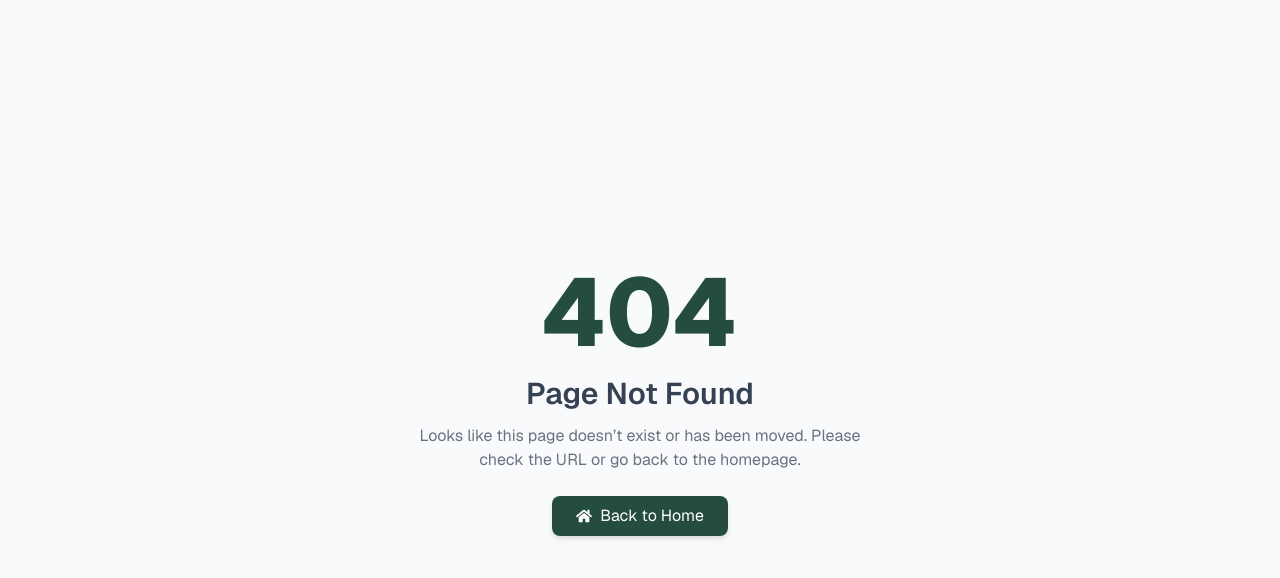
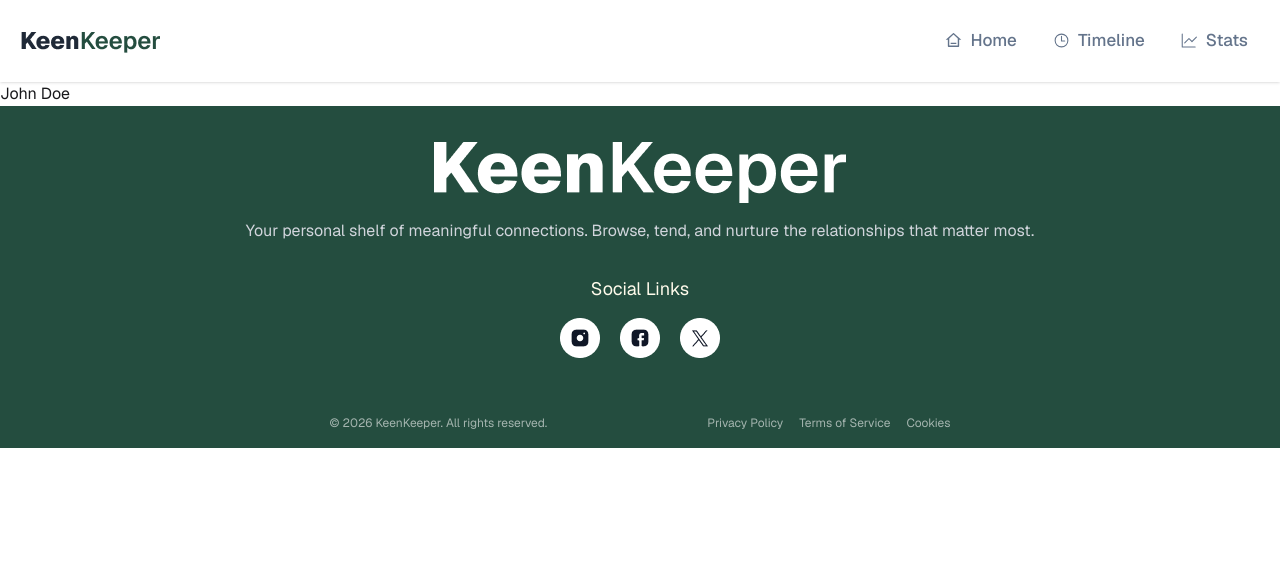
Before and after one commit to NJ-NafsinJahan/keen-keeper, a React (Vite) app: page /keens/1 in a window 1280 px wide. Before the commit this address had no page. Shown: the top 578 px of the page. Built offline with nearby package versions, Linux system fonts and the light colour scheme.

Commit message:
KeenDetails.jsx

```diff
--- a/src/components/homepage/Friends.jsx
+++ b/src/components/homepage/Friends.jsx
@@ -1,22 +1,11 @@
 import React, { useEffect, useState } from "react";
 import SarahImg from "../../assets/images/Sarah.png";
 import { ClipLoader, FadeLoader } from "react-spinners";
+import useFriends from "../../hooks/useFriends";
 
 const Friends = () => {
-  const [friends, setFriends] = useState([]);
-  const [loading, setLoading] = useState(true);
-  useEffect(() => {
-    const fetchData = async () => {
-      const res = await fetch("/data.json");
-      const data = await res.json();
-      console.log(data, "Data");
-      setTimeout(() => {
-        setFriends(data);
-        setLoading(false);
-      }, 1000);
-    };
-    fetchData();
-  }, []);
+  const { friends, loading } = useFriends();
+
   console.log(friends, "Friends");
   console.log(loading, "Loading");
 
--- /dev/null
+++ b/src/hooks/useFriends.jsx
@@ -0,0 +1,21 @@
+import React, { useEffect, useState } from "react";
+
+const useFriends = () => {
+  const [friends, setFriends] = useState([]);
+  const [loading, setLoading] = useState(true);
+  useEffect(() => {
+    const fetchData = async () => {
+      const res = await fetch("/data.json");
+      const data = await res.json();
+      console.log(data, "Data");
+      setTimeout(() => {
+        setFriends(data);
+        setLoading(false);
+      }, 1000);
+    };
+    fetchData();
+  }, []);
+  return { friends, loading };
+};
+
+export default useFriends;
--- a/src/main.jsx
+++ b/src/main.jsx
@@ -9,6 +9,7 @@ import TimeLine from "./pages/timeLine/TimeLine";
 import StatAnalytics from "./pages/statAnalytics/statAnalytics";
 import NotFoundPage from "./pages/NotFoundPage/NotFoundPage";
 import HomePage from "./pages/homePage/HomePage";
+import KeenDetails from "./pages/keenDetails.jsx/KeenDetails";
 
 const router = createBrowserRouter([
   {
@@ -22,6 +23,10 @@ const router = createBrowserRouter([
       {
         path: "/keens",
         element: <Keens />,
+      },
+      {
+        path: "/keens/:id",
+        element: <KeenDetails />,
       },
       {
         path: "/timeline",
--- /dev/null
+++ b/src/pages/keenDetails.jsx/KeenDetails.jsx
@@ -0,0 +1,24 @@
+import React from "react";
+import { useParams } from "react-router";
+import useFriends from "../../hooks/useFriends";
+
+const KeenDetails = () => {
+  const { id } = useParams();
+  console.log(typeof id, "id");
+
+  const { friends, loading } = useFriends();
+  const expectedFriend = friends?.find((friend) => String(friend.id) === id);
+
+  console.log(friends, "Friends");
+  console.log(loading, "Loading");
+  console.log(expectedFriend, "expectedFriend");
+
+  return (
+    <div className="container mx-auto">
+      <h1>{expectedFriend?.name}</h1>
+      <h1> </h1>
+    </div>
+  );
+};
+
+export default KeenDetails;
```
